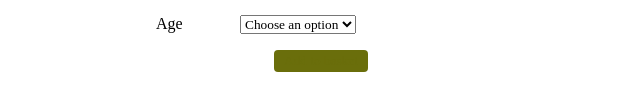
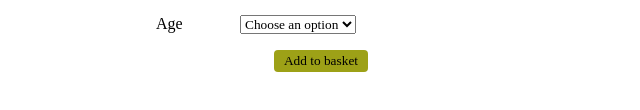
Before and after one commit to favy-codez/learnables-assignment-1, a plain HTML site: page index.html in a window 1280 px wide. In both pictures the pointer is over the button "Add to basket". Shown: the part 560-670 px from the top of the page, without its empty margins (319-959 px from the left). Drawn offline with nearby package versions, Linux system fonts and the light colour scheme.

Commit message:
added files

```diff
--- a/index.css
+++ b/index.css
@@ -54,7 +54,8 @@ img{
 }
 
 #button:hover{
-    color: rgb(106,110,11);
+    color: #000;
+    background-color: rgb(157, 161, 23);
 }
 
 .label-text{
```
